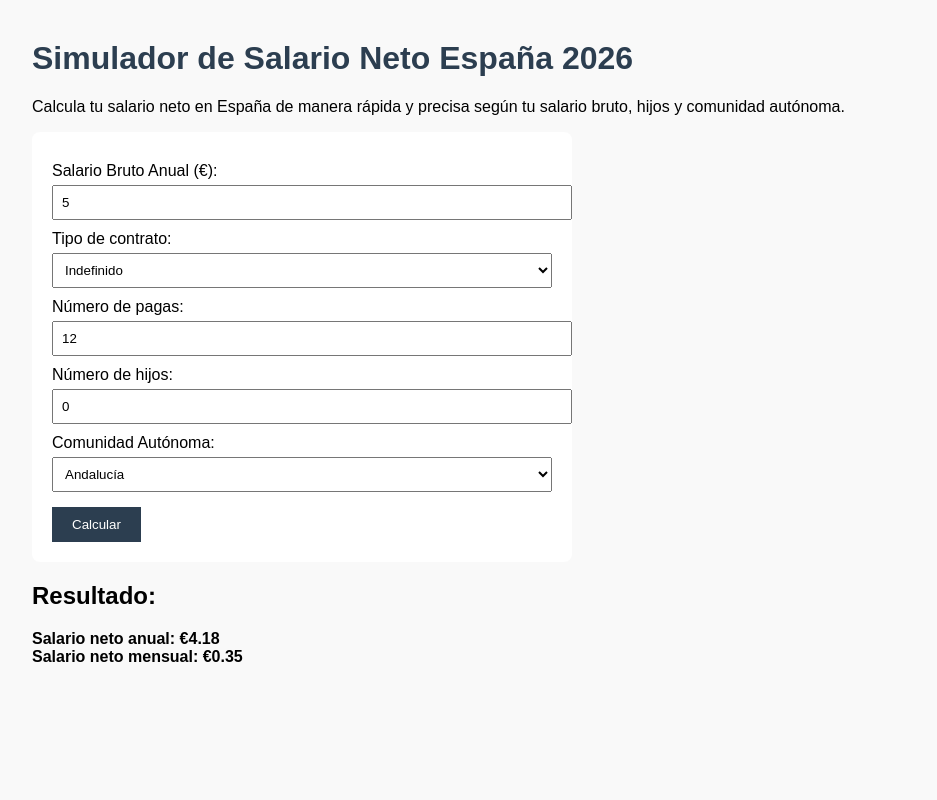
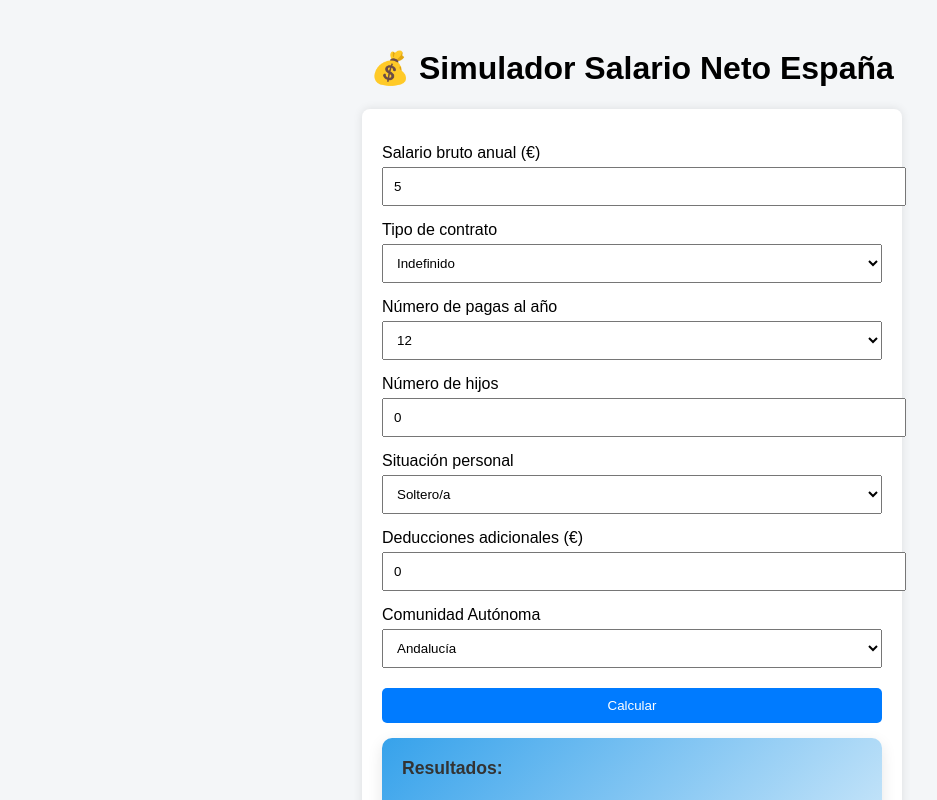
Before and after one commit to mentefinanciera360-arch/Simulador-de-Salario-Neto-Espa-a-2026.-Calcula-tu-N-mina-Real, a plain HTML site: page index.html in a window 1280 px wide. Both pictures are taken after typing "5" into the empty fields and a click on the button "Calcular". Shown: the top 800 px of the page, without its empty margins (8-945 px from the left). Drawn offline with nearby package versions, Linux system fonts and the light colour scheme.

Commit message:
Update index.html

```diff
--- a/index.html
+++ b/index.html
@@ -2,48 +2,57 @@
 <html lang="es">
 <head>
 <meta charset="UTF-8">
-    <meta name="viewport" content="width=device-width, initial-scale=1.0">
-    <title>Simulador de Salario Neto España 2026</title>
+<title>Simulador Salario Neto España</title>
 <style>
-        body {
-            font-family: Arial, sans-serif;
-            margin: 40px;
-            background-color: #f9f9f9;
-        }
-        h1 { color: #2c3e50; }
-        form { background: #fff; padding: 20px; border-radius: 8px; max-width: 500px; }
-        label { display: block; margin-top: 10px; }
-        input, select { width: 100%; padding: 8px; margin-top: 5px; }
-        button { margin-top: 15px; padding: 10px 20px; background-color: #2c3e50; color: white; border: none; cursor: pointer; }
-        button:hover { background-color: #34495e; }
-        #resultado { margin-top: 20px; font-weight: bold; }
+body { font-family: Arial; background:#f4f6f8; padding:20px; }
+h1 { text-align:center; }
+.container { max-width:500px; margin:auto; background:white; padding:20px; border-radius:8px; box-shadow:0 0 10px rgba(0,0,0,0.1);}
+label { display:block; margin-top:15px; }
+input, select, button { width:100%; padding:10px; margin-top:5px; }
+button { background:#007bff; color:white; border:none; border-radius:5px; margin-top:20px; cursor:pointer; }
+button:hover { background:#0056b3; }
+.resultado { margin-top:20px; background:#e9f5ff; padding:15px; border-radius:5px; display:none; }
+.nota { font-size:12px; color:#555; margin-top:10px; }
 </style>
+
+<!-- CSS externo para estilos modernos -->
+<link rel="stylesheet" href="style.css">
+
 </head>
 <body>
-    <h1>Simulador de Salario Neto España 2026</h1>
-    <p>Calcula tu salario neto en España de manera rápida y precisa según tu salario bruto, hijos y comunidad autónoma.</p>
 
-    <form id="simulador">
-        <label>Salario Bruto Anual (€):
-            <input type="number" id="bruto" required>
-        </label>
+<h1>💰 Simulador Salario Neto España</h1>
 
-        <label>Tipo de contrato:
+<div class="container">
+<label>Salario bruto anual (€)</label>
+<input type="number" id="bruto" placeholder="Ej: 30000">
+
+<label>Tipo de contrato</label>
 <select id="contrato">
   <option value="indefinido">Indefinido</option>
   <option value="temporal">Temporal</option>
 </select>
-        </label>
 
-        <label>Número de pagas:
-            <input type="number" id="pagas" value="12">
-        </label>
+<label>Número de pagas al año</label>
+<select id="pagas">
+  <option value="12">12</option>
+  <option value="14">14</option>
+</select>
 
-        <label>Número de hijos:
-            <input type="number" id="hijos" value="0">
-        </label>
+<label>Número de hijos</label>
+<input type="number" id="hijos" value="0" min="0">
 
-        <label>Comunidad Autónoma:
+<label>Situación personal</label>
+<select id="situacion">
+  <option value="soltero">Soltero/a</option>
+  <option value="casado">Casado/a</option>
+  <option value="pareja">Pareja sin hijos</option>
+</select>
+
+<label>Deducciones adicionales (€)</label>
+<input type="number" id="deducciones" value="0" min="0">
+
+<label>Comunidad Autónoma</label>
 <select id="comunidad">
   <option value="andalucia">Andalucía</option>
   <option value="aragon">Aragón</option>
@@ -51,64 +60,113 @@
   <option value="baleares">Islas Baleares</option>
   <option value="canarias">Canarias</option>
   <option value="cantabria">Cantabria</option>
+  <option value="castillalamancha">Castilla-La Mancha</option>
   <option value="castillaleon">Castilla y León</option>
-                <option value="castillalamancha">Castilla-La Mancha</option>
-                <option value="cataluña">Cataluña</option>
-                <option value="ceuta">Ceuta</option>
+  <option value="catalunya">Cataluña</option>
+  <option value="valencia">Comunidad Valenciana</option>
   <option value="extremadura">Extremadura</option>
   <option value="galicia">Galicia</option>
-                <option value="laRioja">La Rioja</option>
   <option value="madrid">Madrid</option>
-                <option value="melilla">Melilla</option>
   <option value="murcia">Murcia</option>
   <option value="navarra">Navarra</option>
+  <option value="rioja">La Rioja</option>
   <option value="paisvasco">País Vasco</option>
-                <option value="valencia">Comunidad Valenciana</option>
+  <option value="ceuta">Ceuta</option>
+  <option value="melilla">Melilla</option>
 </select>
-        </label>
 
-        <button type="button" onclick="calcularNeto()">Calcular</button>
-    </form>
+<button onclick="calcularSalario()">Calcular</button>
 
-    <h2>Resultado:</h2>
-    <p id="resultado"></p>
+<div class="resultado" id="resultado"></div>
+<div class="nota">
+*Cálculo aproximado basado en cotizaciones y tramos IRPF 2026 España ajustado por comunidad autónoma.
+</div>
+</div>
 
 <script>
-        function calcularNeto() {
-            let bruto = parseFloat(document.getElementById('bruto').value);
-            let hijos = parseInt(document.getElementById('hijos').value);
-            let pagas = parseInt(document.getElementById('pagas').value);
-            let contrato = document.getElementById('contrato').value;
-            let comunidad = document.getElementById('comunidad').value;
+function calcularSalario() {
+  const bruto = parseFloat(document.getElementById("bruto").value);
+  const contrato = document.getElementById("contrato").value;
+  const pagas = parseInt(document.getElementById("pagas").value);
+  const hijos = parseInt(document.getElementById("hijos").value);
+  const situacion = document.getElementById("situacion").value;
+  const deducciones = parseFloat(document.getElementById("deducciones").value);
+  const comunidad = document.getElementById("comunidad").value;
 
-            // Cotizaciones de Seguridad Social (aprox 6.35%)
-            let cotizacion = bruto * 0.0635;
+  if (isNaN(bruto) || bruto <= 0 || hijos < 0 || deducciones < 0) {
+    alert("Introduce valores válidos");
+    return;
+  }
 
-            // IRPF aproximado por tramos (simplificado)
-            let irpfBase = 0.15; // 15% por defecto
-            if (bruto < 12000) irpfBase = 0.10;
-            else if (bruto < 20000) irpfBase = 0.12;
-            else if (bruto < 35000) irpfBase = 0.15;
-            else if (bruto < 60000) irpfBase = 0.20;
-            else irpfBase = 0.25;
+  // Cotización Seguridad Social
+  let ssContingencias = 0.047;
+  let desempleo = contrato === "indefinido" ? 0.0155 : 0.016;
+  let formacion = 0.001;
+  const totalSS = bruto * (ssContingencias + desempleo + formacion);
 
-            // Deducción por hijos: 1% por hijo
-            let deduccionHijos = hijos * 0.01;
+  // Base IRPF
+  const baseIRPF = bruto - totalSS - deducciones;
 
-            // Ajuste por comunidad (simplificado, solo ejemplo)
-            let ajusteComunidad = 0;
-            if (comunidad === "madrid") ajusteComunidad = -0.02; // Madrid menos IRPF
-            if (comunidad === "cataluña") ajusteComunidad = 0.01;
+  // Ajustes por comunidad autónoma (aproximados)
+  const ajustesComunidad = {
+    andalucia: 0.0, aragon: 0.005, asturias: 0.008, baleares: 0.012,
+    canarias: -0.005, cantabria: 0.004, castillalamancha: 0.002, castillaleon: 0.001,
+    catalunya: 0.015, valencia: 0.008, extremadura: -0.002, galicia: 0.003,
+    madrid: -0.01, murcia: 0.001, navarra: 0.012, rioja: 0.005, paisvasco: 0.014,
+    ceuta: -0.01, melilla: -0.008
+  };
+  let ajuste = ajustesComunidad[comunidad] || 0;
 
-            let irpf = bruto * (irpfBase - deduccionHijos + ajusteComunidad);
-            if (irpf < 0) irpf = 0;
+  // Tramos IRPF base
+  const tramosBase = [
+    { limite: 12450, tipo: 0.19 },
+    { limite: 20200, tipo: 0.24 },
+    { limite: 35200, tipo: 0.30 },
+    { limite: 60000, tipo: 0.37 },
+    { limite: Infinity, tipo: 0.45 }
+  ];
 
-            let netoAnual = bruto - cotizacion - irpf;
-            let netoMensual = netoAnual / pagas;
+  // Calcular IRPF por tramos
+  let restante = baseIRPF;
+  let irpfCantidad = 0;
+  let limiteAnterior = 0;
+  for (let t of tramosBase) {
+    const tramo = Math.min(restante, t.limite - limiteAnterior);
+    if (tramo > 0) {
+      irpfCantidad += tramo * (t.tipo + ajuste);
+      restante -= tramo;
+      limiteAnterior = t.limite;
+    } else break;
+  }
 
-            document.getElementById('resultado').innerText =
-                `Salario neto anual: €${netoAnual.toFixed(2)}\nSalario neto mensual: €${netoMensual.toFixed(2)}`;
+  // Reducción por hijos
+  let reduccionHijos = Math.min(hijos * 2000, baseIRPF);
+  irpfCantidad = Math.max(irpfCantidad - reduccionHijos * 0.19, 0);
+
+  // Reducción por situación personal
+  if (situacion === "casado") irpfCantidad *= 0.95;
+  else if (situacion === "pareja") irpfCantidad *= 0.97;
+
+  const netoAnual = bruto - totalSS - irpfCantidad - deducciones;
+  const netoMensual = netoAnual / pagas;
+
+  const resultadoDiv = document.getElementById("resultado");
+  resultadoDiv.style.display = "block";
+  resultadoDiv.innerHTML = `
+    <strong>Resultados:</strong><br><br>
+    💼 Bruto anual: ${bruto.toFixed(2)} €<br>
+    🏛 Seguridad Social: ${totalSS.toFixed(2)} €<br>
+    📊 IRPF aproximado: ${irpfCantidad.toFixed(2)} €<br>
+    💰 Deducciones adicionales: ${deducciones.toFixed(2)} €<br><br>
+    <strong>💰 Neto anual aproximado: ${netoAnual.toFixed(2)} €</strong><br>
+    💵 Neto mensual (${pagas} pagas): ${netoMensual.toFixed(2)} €
+  `;
 }
 </script>
+
+<!-- Scripts externos al final del body -->
+<script src="https://cdn.jsdelivr.net/npm/chart.js"></script>
+<script src="script.js"></script>
+
 </body>
 </html>
```
Lines whose indentation alone changed are shown as unchanged.
